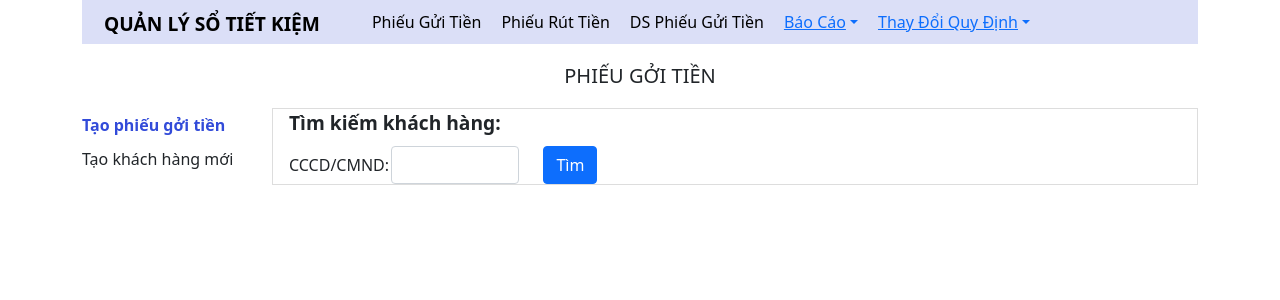
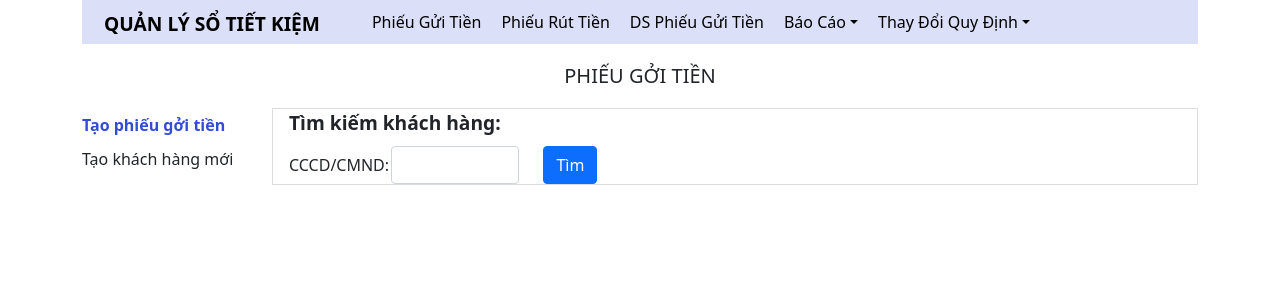
Before and after one commit to Chienpv00/Web-Quan-Ly-So-Tiet-Kiem-Client, a React (Create React App) app: page /home/phieu-gui-tien in a window 1280 px wide. Shown: the top 300 px of the page. Built offline with nearby package versions, Linux system fonts and the light colour scheme.

Commit message:
format header

```diff
--- a/src/component/styleHeader.scss
+++ b/src/component/styleHeader.scss
@@ -1,6 +1,5 @@
 header {
     padding: 0px;
-
 }
 
 fieldset {
@@ -8,25 +7,21 @@ fieldset {
     padding: 0 1em 0em 1em !important;
     margin: 0 0 1.5em 0 !important;
     width: 100%;
-    -webkit-box-shadow:  0px 0px 0px 0px #000;
-            box-shadow:  0px 0px 0px 0px #000;
+    -webkit-box-shadow: 0px 0px 0px 0px #000;
+    box-shadow: 0px 0px 0px 0px #000;
 }
 
-
-form{
+form {
     width: 100%;
     padding: 0;
 }
 
-h5{
- text-align: center;
- margin: 20px;
-
+h5 {
+    text-align: center;
+    margin: 20px;
 }
 
-
-
-legend{
+legend {
     font-size: 1.2em !important;
     font-weight: bold !important;
     text-align: left !important;
@@ -70,8 +65,7 @@ legend{
     }
 }
 
-
-.alert{
+.alert {
     padding: 6px 10px;
     width: 80%;
 }
@@ -85,3 +79,10 @@ legend{
 hr {
     margin-top: 0;
 }
+
+.headerCpn {
+    .navDrop {
+        text-decoration: none;
+        color: black;
+    }
+}
```
